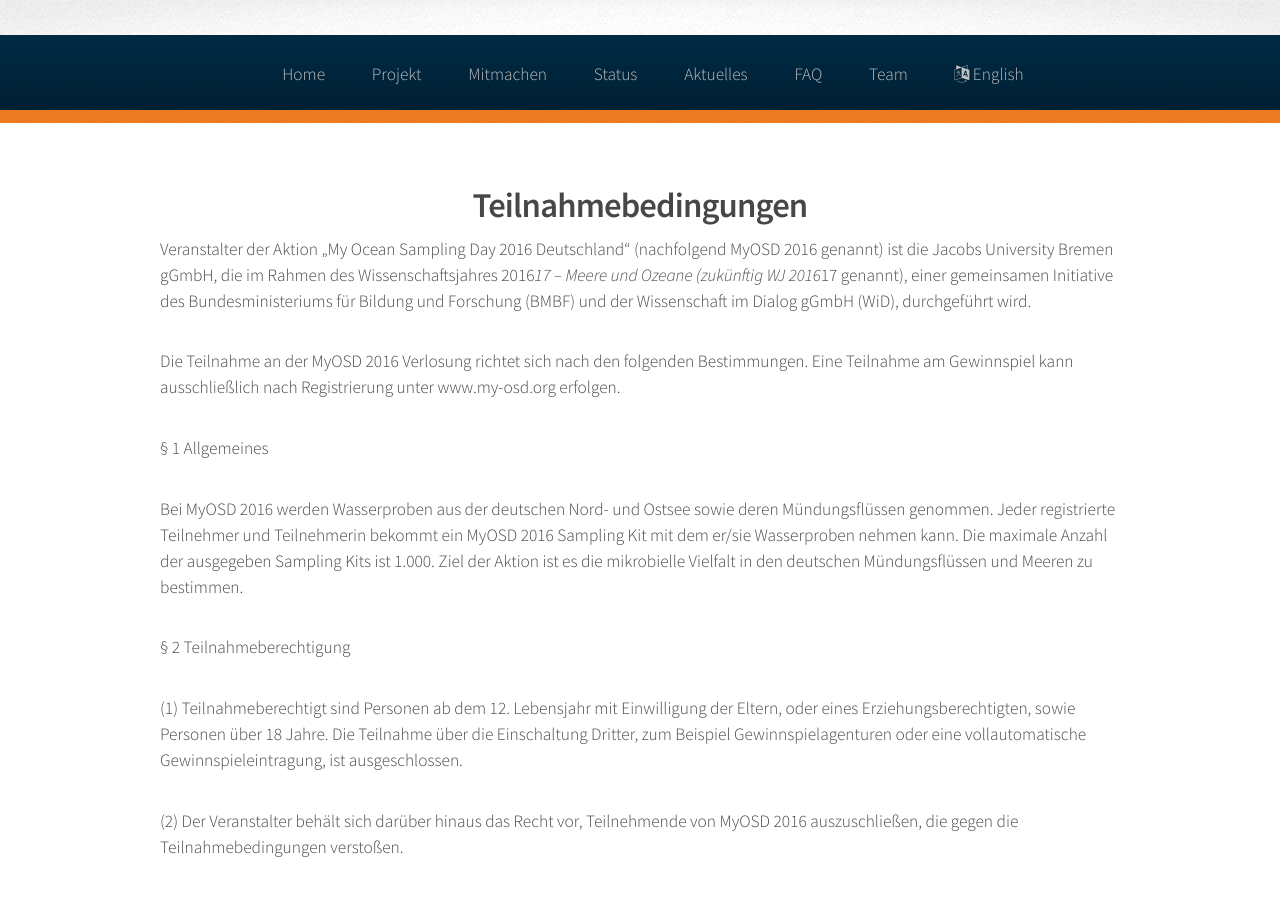
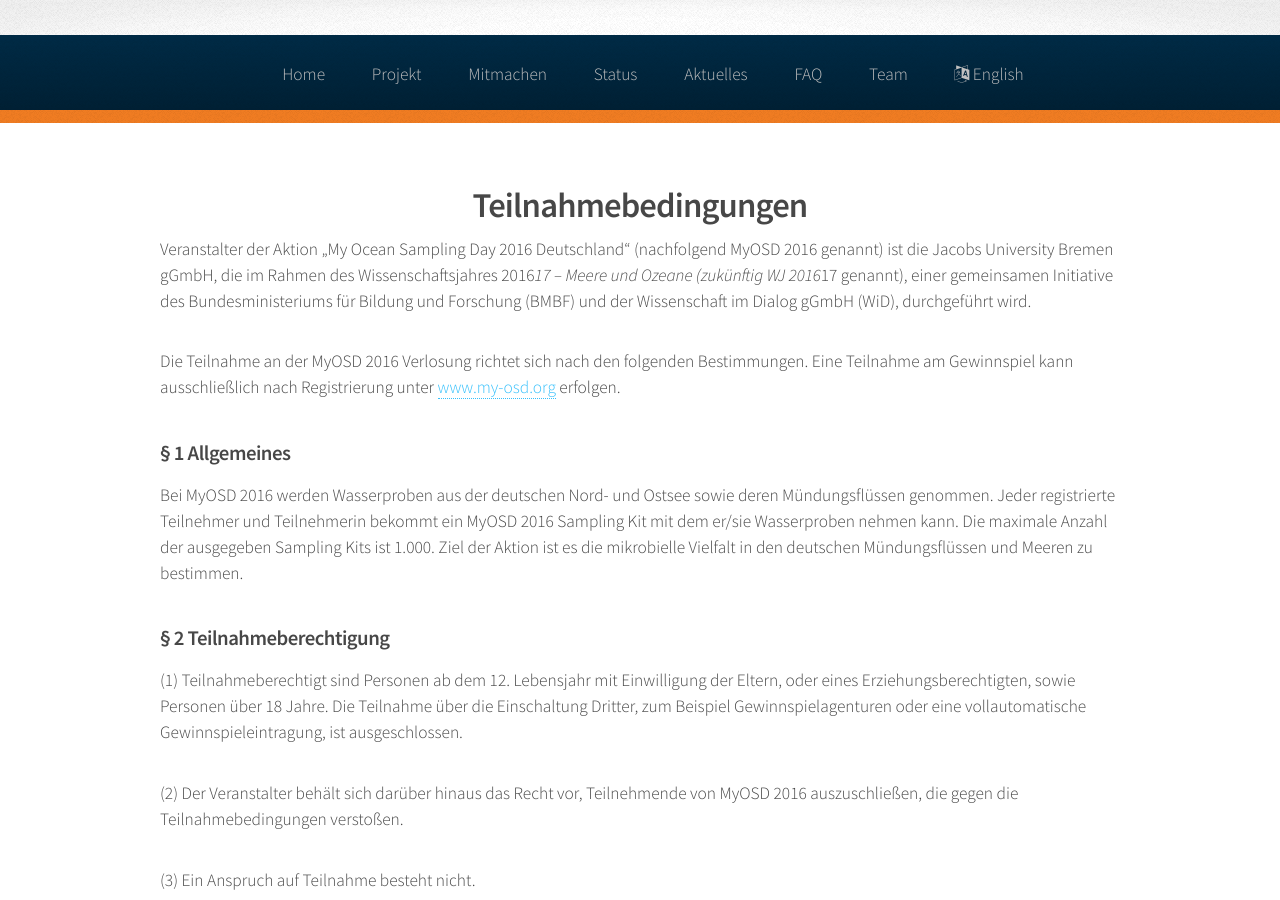
Before and after one commit to myosd/myosd.github.io, a Jekyll site: the page built from teilnahme-bedingungen/index.md, in a window 1280 px wide and 900 px high. Built offline with Jekyll 4.4.1, drawn with Linux system fonts in a browser that asks for light colours; part of the change alters nothing that is shown.

```diff
--- a/teilnahme-bedingungen/index.md
+++ b/teilnahme-bedingungen/index.md
@@ -8,13 +8,13 @@ published: true
 
 Veranstalter der Aktion „My Ocean Sampling Day 2016 Deutschland“ (nachfolgend MyOSD 2016 genannt) ist die Jacobs University Bremen gGmbH, die im Rahmen des Wissenschaftsjahres 2016*17 – Meere und Ozeane (zukünftig WJ 2016*17 genannt), einer gemeinsamen Initiative des Bundesministeriums für Bildung und Forschung (BMBF) und der Wissenschaft im Dialog gGmbH (WiD), durchgeführt wird.
 
-Die Teilnahme an der MyOSD 2016 Verlosung richtet sich nach den folgenden Bestimmungen. Eine Teilnahme am Gewinnspiel kann ausschließlich nach Registrierung unter www.my-osd.org erfolgen.
+Die Teilnahme an der MyOSD 2016 Verlosung richtet sich nach den folgenden Bestimmungen. Eine Teilnahme am Gewinnspiel kann ausschließlich nach Registrierung unter [www.my-osd.org](www.my-osd.org) erfolgen.
 
-§ 1 Allgemeines
+### § 1 Allgemeines
 
 Bei MyOSD 2016 werden Wasserproben aus der deutschen Nord- und Ostsee sowie deren Mündungsflüssen genommen. Jeder registrierte Teilnehmer und Teilnehmerin bekommt ein MyOSD 2016 Sampling Kit mit dem er/sie Wasserproben nehmen kann. Die maximale Anzahl der ausgegeben Sampling Kits ist 1.000. Ziel der Aktion ist es die mikrobielle Vielfalt in den deutschen Mündungsflüssen und Meeren zu bestimmen.
 
-§ 2 Teilnahmeberechtigung
+### § 2 Teilnahmeberechtigung
 
 (1) Teilnahmeberechtigt sind Personen ab dem 12. Lebensjahr mit Einwilligung der Eltern, oder eines Erziehungsberechtigten, sowie Personen über 18 Jahre. Die Teilnahme über die Einschaltung Dritter, zum Beispiel Gewinnspielagenturen oder eine vollautomatische Gewinnspieleintragung, ist ausgeschlossen.
 
@@ -22,7 +22,7 @@ Bei MyOSD 2016 werden Wasserproben aus der deutschen Nord- und Ostsee sowie dere
 
 (3) Ein Anspruch auf Teilnahme besteht nicht.
 
-§ 3 Teilnahme
+### § 3 Teilnahme
 
 (1) Um sich an MyOSD 2016 zu beteiligen, nehmen die Teilnehmenden im Zeitraum vom 19-21. Juni eine Wasserprobe an der deutschen Nord- oder Ostsee oder deren Mündungsflüssen in Deutschland, ausschließlich unter Verwendung des MyOSD 2016 Sampling Kits. Pro Teilnehmer sollte nur ein Kit zum Einsatz kommen.
 
```
